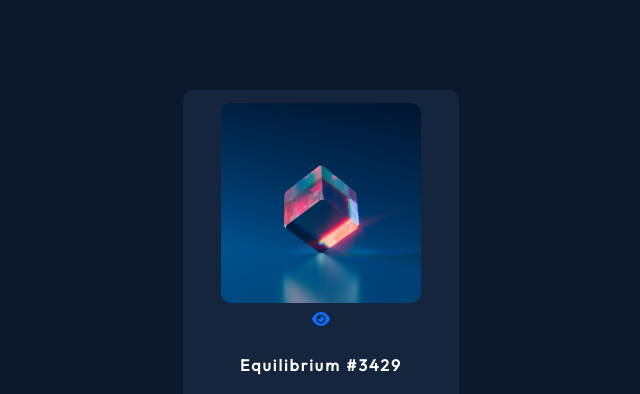
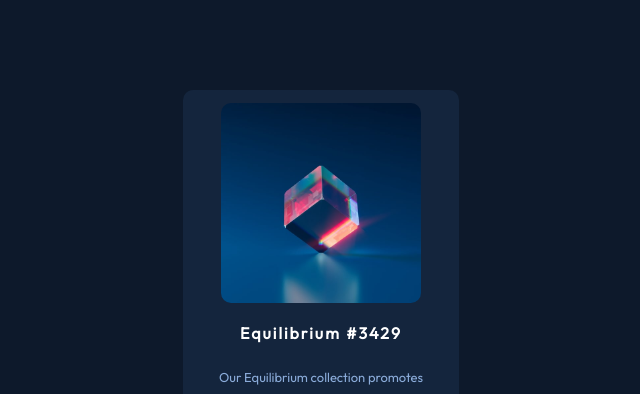
Before and after one commit to barath-sk/nft-preview-card-component-main, a plain HTML site: page index.html in a window 1280 px wide. Shown: the top 394 px of the page, without its empty margins (319-959 px from the left). Drawn offline with nearby package versions, Linux system fonts and the light colour scheme.

Commit message:
Update index.html

```diff
--- a/index.html
+++ b/index.html
@@ -9,21 +9,18 @@
 
   <title>Frontend Mentor | NFT preview card component</title>
 
-  <!-- Feel free to remove these styles or customise in your own stylesheet 👍 -->
 
-
-  <!--Google Font-->
+  <!--                Google Font                  -->
   <link href="https://fonts.googleapis.com/css2?family=Outfit&display=swap" rel="stylesheet">
 
-  <!-- Bootstrap-->
+  <!--                Bootstrap                    -->
   <link href="https://cdn.jsdelivr.net/npm/bootstrap@5.2.2/dist/css/bootstrap.min.css" rel="stylesheet" integrity="sha384-Zenh87qX5JnK2Jl0vWa8Ck2rdkQ2Bzep5IDxbcnCeuOxjzrPF/et3URy9Bv1WTRi" crossorigin="anonymous">
   <script src="https://cdn.jsdelivr.net/npm/bootstrap@5.2.2/dist/js/bootstrap.bundle.min.js" integrity="sha384-OERcA2EqjJCMA+/3y+gxIOqMEjwtxJY7qPCqsdltbNJuaOe923+mo//f6V8Qbsw3" crossorigin="anonymous"></script>
 
-  <!--style CSS-->
+  <!--                style CSS                    -->
   <link rel="stylesheet" href="css/style.css">
 
-  <!--Front Awesome-->
-  <!--<script src="https://kit.fontawesome.com/0839f36d08.js" crossorigin="anonymous"></script>-->
+  <!--                Front Awesome                -->
   <script src="https://kit.fontawesome.com/3715e2b643.js" crossorigin="anonymous"></script>
 
 </head>
@@ -35,11 +32,6 @@
 
 <div class="container-2">
   <img src="images/image-equilibrium.jpg" alt="equilibrium.jpg" class="image">
-  <div class="overlay">
-      <a href="#" class="icon" title="User Profile">
-        <i class="fa-solid fa-eye"></i>
-      </a>
-    </div>
 </div>
 
       <div>
```
